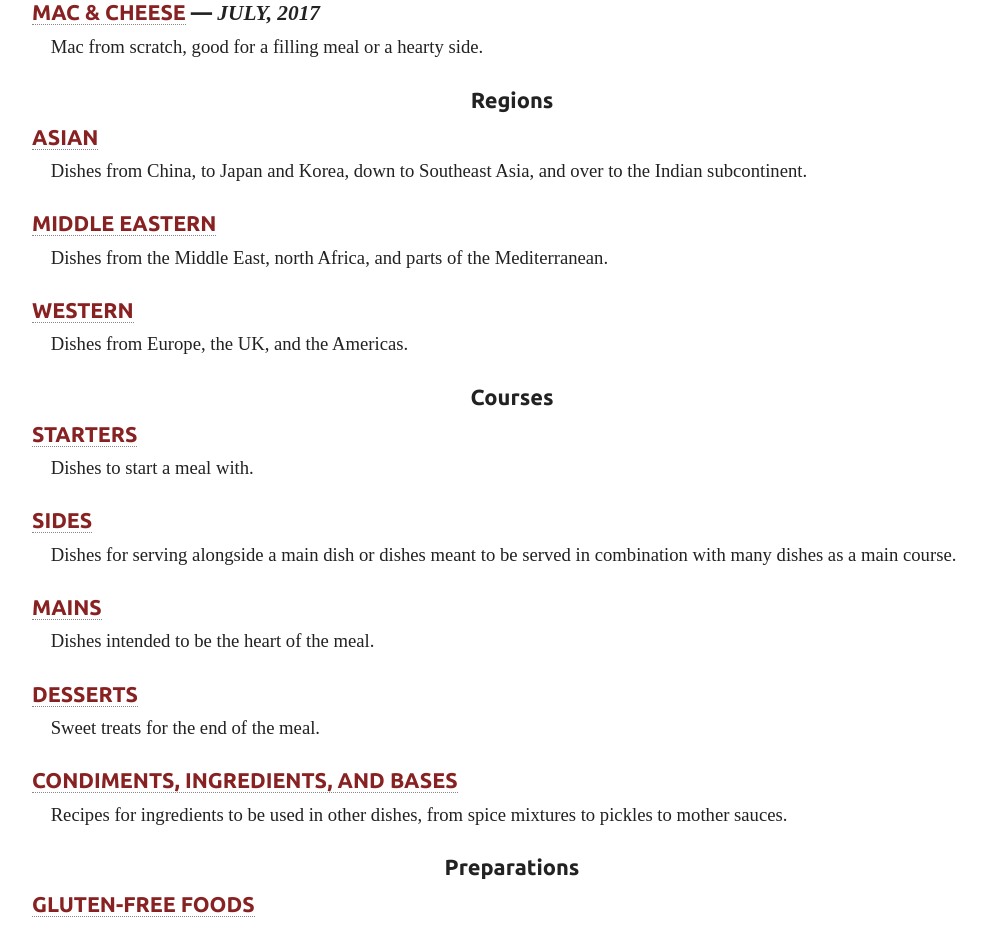
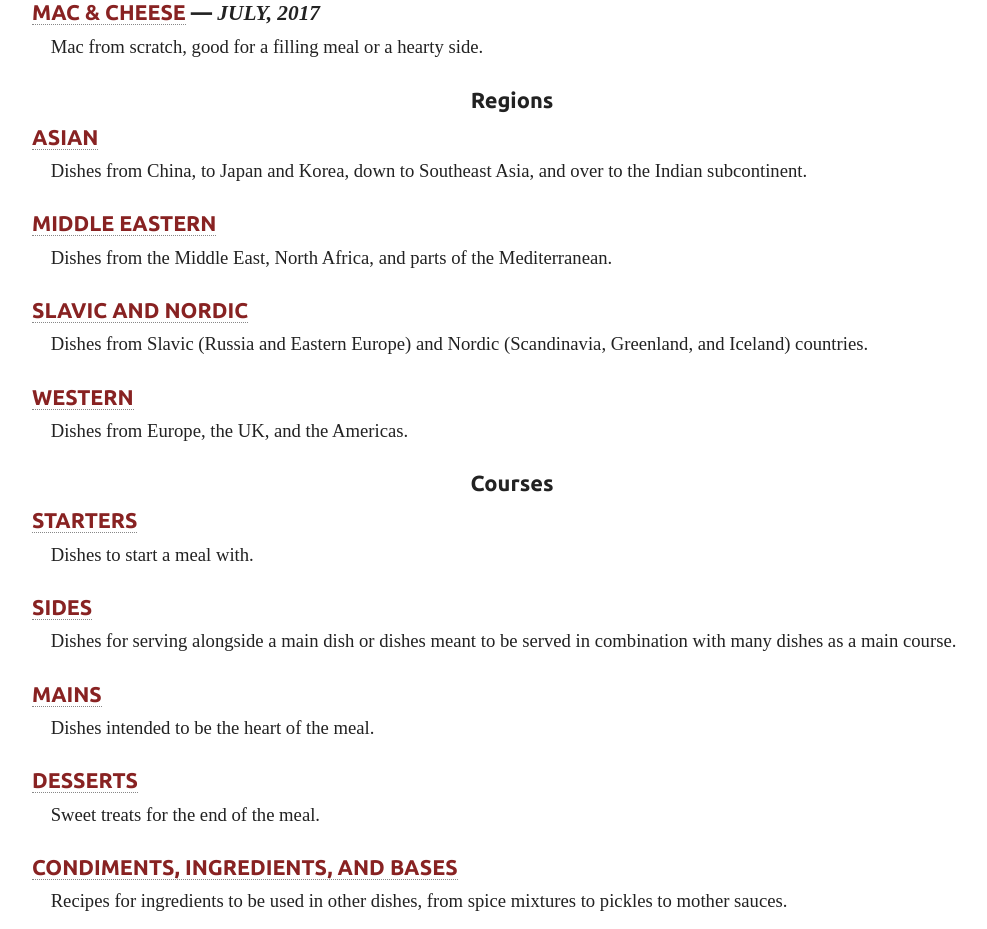
Before and after one commit to makyo/mealtime, a Jekyll site: the page built from food/index.md, in a window 1280 px wide. Shown: the part 381-1310 px from the top of the page, without its empty margins (128-1115 px from the left). Built offline with Jekyll 4.4.1, drawn with Linux system fonts in a browser that asks for light colours; some web fonts are replaced.

```diff
--- a/assets/main.scss
+++ b/assets/main.scss
@@ -145,6 +145,19 @@ main {
             margin: 0 0 1em 1em;
         }
 
+        img {
+            max-width: 100%;
+        }
+
+        .ingredients {
+            tr td:first-of-type {
+                text-align: right;
+                font-style: italic;
+                font-weight: bold;
+                padding-right: 0.5rem;
+            }
+        }
+
         .post {
             h3 {
                 &, & small {
--- a/food/index.md
+++ b/food/index.md
@@ -14,7 +14,10 @@ title: FOOD
 :   Dishes from China, to Japan and Korea, down to Southeast Asia, and over to the Indian subcontinent.
 
 [Middle Eastern](categories/middle-eastern)
-:   Dishes from the Middle East, north Africa, and parts of the Mediterranean.
+:   Dishes from the Middle East, North Africa, and parts of the Mediterranean.
+
+[Slavic and Nordic](slavic-nordic)
+:   Dishes from Slavic (Russia and Eastern Europe) and Nordic (Scandinavia, Greenland, and Iceland) countries.
 
 [Western](categories/western)
 :   Dishes from Europe, the UK, and the Americas.
```
Also changed, not shown: contribute.md (+1 -1 lines), food/categories/drink.md (+3 -0 lines), food/categories/index.md (+3 -0 lines), food/categories/slavic-nordic.md (added, +9 -0 lines), food/crangeolli-slush/index.md (added, +63 -0 lines), index.html (+16 -1 lines), food/crangeolli-slush/images/hi-res/1.jpg (added), food/crangeolli-slush/images/hi-res/2.jpg (added), food/crangeolli-slush/images/hi-res/3.jpg (added), food/crangeolli-slush/images/hi-res/4.jpg (added), food/crangeolli-slush/images/hi-res/5.jpg (added), food/crangeolli-slush/images/low-res/1.jpg (added), food/crangeolli-slush/images/low-res/2.jpg (added), food/crangeolli-slush/images/low-res/3.jpg (added), 2 more files.
